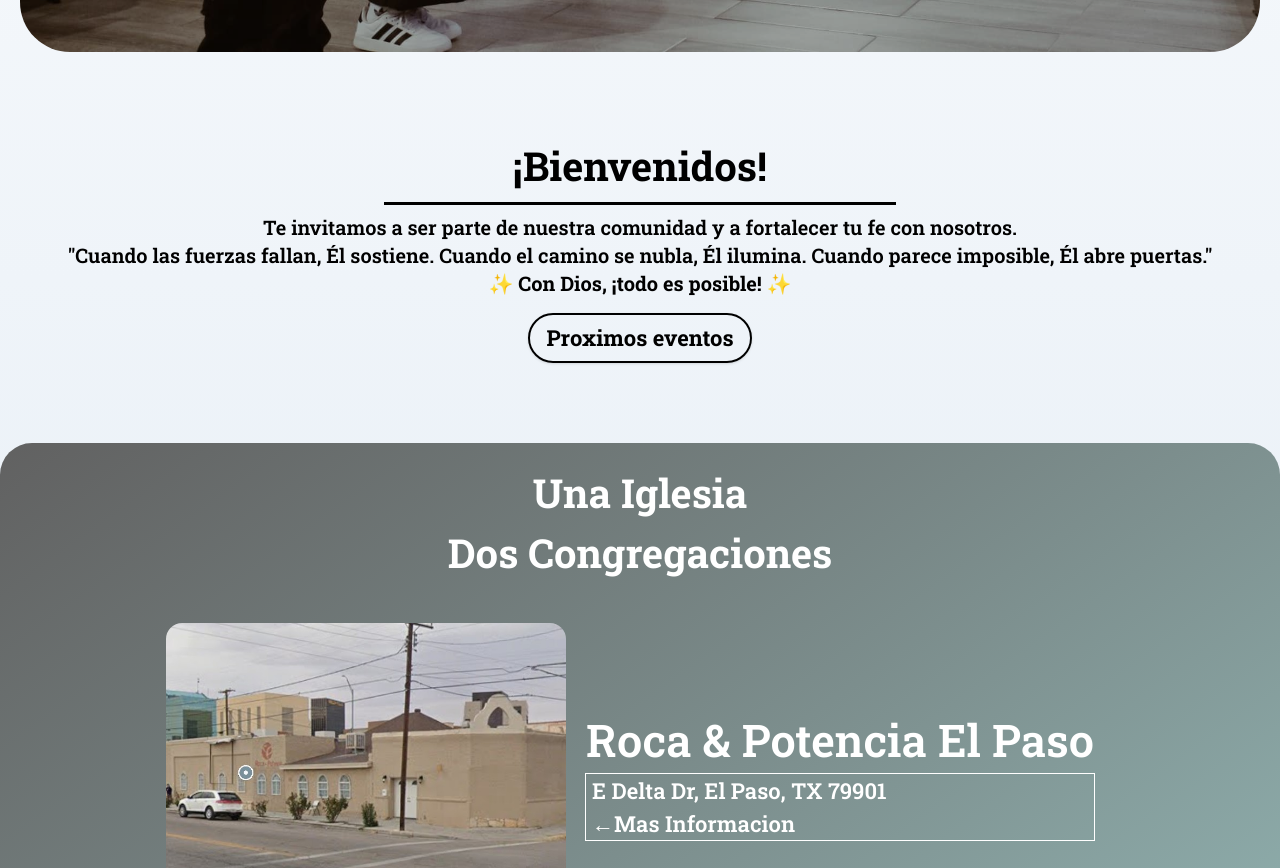
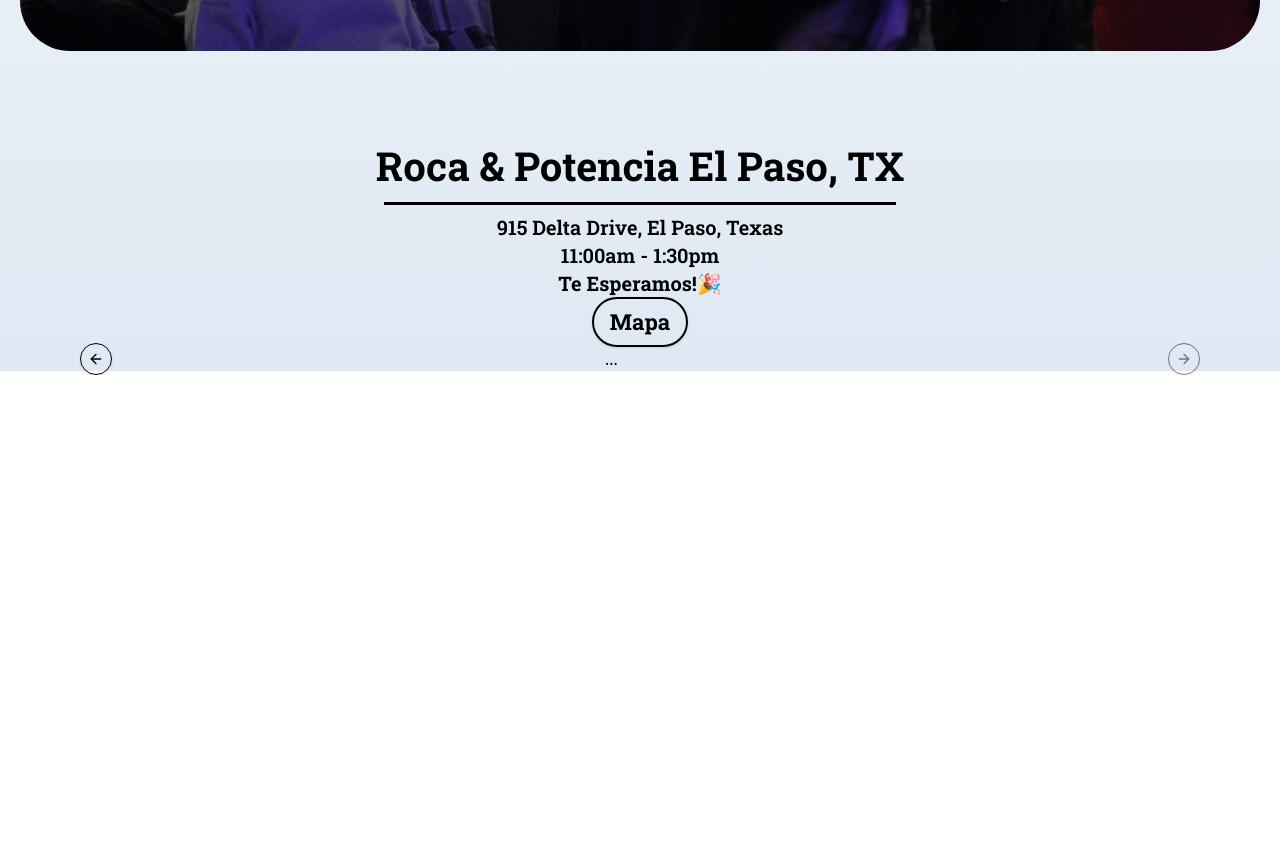
Before and after one commit to Ateran7595/Roca-Potencia, a React (Vite) app: page /serviceep in a window 1280 px wide. Shown: the part 1100-1968 px from the top of the page. After the commit the page ends 1475 px from the top, so only its background shows below. Built offline with nearby package versions, Linux system fonts and the light colour scheme.

Commit message:
Finished landing page. Moving on to show services from both locations

```diff
--- a/package.json
+++ b/package.json
@@ -14,10 +14,13 @@
     "@tailwindcss/vite": "^4.0.6",
     "class-variance-authority": "^0.7.1",
     "clsx": "^2.1.1",
+    "embla-carousel-autoplay": "^8.5.2",
+    "embla-carousel-react": "^8.5.2",
     "lucide-react": "^0.475.0",
     "react": "^19.0.0",
     "react-dom": "^19.0.0",
     "react-icons": "^5.4.0",
+    "react-router-dom": "^7.2.0",
     "tailwind-merge": "^3.0.1",
     "tailwindcss": "^4.0.6",
     "tailwindcss-animate": "^1.0.7"
--- /dev/null
+++ b/src/components/ui/carousel.jsx
@@ -0,0 +1,193 @@
+import * as React from "react"
+import useEmblaCarousel from "embla-carousel-react";
+import { ArrowLeft, ArrowRight } from "lucide-react"
+
+import { cn } from "@/lib/utils"
+import { Button } from "@/components/ui/button"
+
+const CarouselContext = React.createContext(null)
+
+function useCarousel() {
+  const context = React.useContext(CarouselContext)
+
+  if (!context) {
+    throw new Error("useCarousel must be used within a <Carousel />")
+  }
+
+  return context
+}
+
+const Carousel = React.forwardRef((
+  {
+    orientation = "horizontal",
+    opts,
+    setApi,
+    plugins,
+    className,
+    children,
+    ...props
+  },
+  ref
+) => {
+  const [carouselRef, api] = useEmblaCarousel({
+    ...opts,
+    axis: orientation === "horizontal" ? "x" : "y",
+  }, plugins)
+  const [canScrollPrev, setCanScrollPrev] = React.useState(false)
+  const [canScrollNext, setCanScrollNext] = React.useState(false)
+
+  const onSelect = React.useCallback((api) => {
+    if (!api) {
+      return
+    }
+
+    setCanScrollPrev(api.canScrollPrev())
+    setCanScrollNext(api.canScrollNext())
+  }, [])
+
+  const scrollPrev = React.useCallback(() => {
+    api?.scrollPrev()
+  }, [api])
+
+  const scrollNext = React.useCallback(() => {
+    api?.scrollNext()
+  }, [api])
+
+  const handleKeyDown = React.useCallback((event) => {
+    if (event.key === "ArrowLeft") {
+      event.preventDefault()
+      scrollPrev()
+    } else if (event.key === "ArrowRight") {
+      event.preventDefault()
+      scrollNext()
+    }
+  }, [scrollPrev, scrollNext])
+
+  React.useEffect(() => {
+    if (!api || !setApi) {
+      return
+    }
+
+    setApi(api)
+  }, [api, setApi])
+
+  React.useEffect(() => {
+    if (!api) {
+      return
+    }
+
+    onSelect(api)
+    api.on("reInit", onSelect)
+    api.on("select", onSelect)
+
+    return () => {
+      api?.off("select", onSelect)
+    };
+  }, [api, onSelect])
+
+  return (
+    (<CarouselContext.Provider
+      value={{
+        carouselRef,
+        api: api,
+        opts,
+        orientation:
+          orientation || (opts?.axis === "y" ? "vertical" : "horizontal"),
+        scrollPrev,
+        scrollNext,
+        canScrollPrev,
+        canScrollNext,
+      }}>
+      <div
+        ref={ref}
+        onKeyDownCapture={handleKeyDown}
+        className={cn("relative", className)}
+        role="region"
+        aria-roledescription="carousel"
+        {...props}>
+        {children}
+      </div>
+    </CarouselContext.Provider>)
+  );
+})
+Carousel.displayName = "Carousel"
+
+const CarouselContent = React.forwardRef(({ className, ...props }, ref) => {
+  const { carouselRef, orientation } = useCarousel()
+
+  return (
+    (<div ref={carouselRef} className="overflow-hidden">
+      <div
+        ref={ref}
+        className={cn(
+          "flex",
+          orientation === "horizontal" ? "-ml-4" : "-mt-4 flex-col",
+          className
+        )}
+        {...props} />
+    </div>)
+  );
+})
+CarouselContent.displayName = "CarouselContent"
+
+const CarouselItem = React.forwardRef(({ className, ...props }, ref) => {
+  const { orientation } = useCarousel()
+
+  return (
+    (<div
+      ref={ref}
+      role="group"
+      aria-roledescription="slide"
+      className={cn(
+        "min-w-0 shrink-0 grow-0 basis-full",
+        orientation === "horizontal" ? "pl-4" : "pt-4",
+        className
+      )}
+      {...props} />)
+  );
+})
+CarouselItem.displayName = "CarouselItem"
+
+const CarouselPrevious = React.forwardRef(({ className, variant = "outline", size = "icon", ...props }, ref) => {
+  const { orientation, scrollPrev, canScrollPrev } = useCarousel()
+
+  return (
+    (<Button
+      ref={ref}
+      variant={variant}
+      size={size}
+      className={cn("absolute  h-8 w-8 rounded-full", orientation === "horizontal"
+        ? "-left-12 top-1/2 -translate-y-1/2"
+        : "-top-12 left-1/2 -translate-x-1/2 rotate-90", className)}
+      disabled={!canScrollPrev}
+      onClick={scrollPrev}
+      {...props}>
+      <ArrowLeft className="h-4 w-4" />
+      <span className="sr-only">Previous slide</span>
+    </Button>)
+  );
+})
+CarouselPrevious.displayName = "CarouselPrevious"
+
+const CarouselNext = React.forwardRef(({ className, variant = "outline", size = "icon", ...props }, ref) => {
+  const { orientation, scrollNext, canScrollNext } = useCarousel()
+
+  return (
+    (<Button
+      ref={ref}
+      variant={variant}
+      size={size}
+      className={cn("absolute h-8 w-8 rounded-full", orientation === "horizontal"
+        ? "-right-12 top-1/2 -translate-y-1/2"
+        : "-bottom-12 left-1/2 -translate-x-1/2 rotate-90", className)}
+      disabled={!canScrollNext}
+      onClick={scrollNext}
+      {...props}>
+      <ArrowRight className="h-4 w-4" />
+      <span className="sr-only">Next slide</span>
+    </Button>)
+  );
+})
+CarouselNext.displayName = "CarouselNext"
+
+export { Carousel, CarouselContent, CarouselItem, CarouselPrevious, CarouselNext };
--- a/src/create-page/Header.jsx
+++ b/src/create-page/Header.jsx
@@ -2,12 +2,14 @@ import { Button } from '@/components/ui/button'
 
 function Header() {
   return (
-    <div className='flex justify-between items-center font-roboto bg-[linear-gradient(-20deg,#616161_0%,#9bc5c3_100%)] p-6'>
-      <div className='flex items-center gap-2 transition-transform hover:scale-105 cursor-pointer'>
-        <img src="/RPlogo.png" alt="logo" className='w-[90px] h-[90px]' />
-        <p className='font-bold text-[35px] text-white'>Roca & Potencia</p>
-      </div>
-      <div className='flex gap-5'>
+    <div className='flex justify-between items-center font-roboto bg-[linear-gradient(-20deg,#616161_0%,#9bc5c3_100%)] p-6' >
+      <a href="/">
+        <div className='flex items-center gap-2 transition-transform hover:scale-105 cursor-pointer' data-aos="fade-zoom-in" >
+          <img src="/RPlogo.png" alt="logo" className='w-[90px] h-[90px]' />
+          <p className='font-bold text-[35px] text-white'>Roca & Potencia</p>
+        </div>
+      </a>
+      <div className='flex gap-5' data-aos="fade-zoom-in" >
         <a href="#service"><Button className="text-white shadow-2xl text-[22px] font-bold w-[150px] h-[50px] rounded-[100px] border-3 border-white cursor-pointer transition-transform hover:scale-105 hover:opacity-70">Servicios</Button></a>
         <Button className="text-white shadow-2xl text-[22px] font-bold w-[150px] h-[50px] rounded-[100px] border-3 border-white cursor-pointer transition-transform hover:scale-105 hover:opacity-70">Eventos</Button>
         <Button className="text-white shadow-2xl text-[22px] font-bold w-[150px] h-[50px] rounded-[100px] border-3 border-white cursor-pointer transition-transform hover:scale-105 hover:opacity-70 ">Acerca</Button>
--- a/src/create-page/Hero.jsx
+++ b/src/create-page/Hero.jsx
@@ -2,8 +2,6 @@ import { Button } from "@/components/ui/button"
 import Services from "./Services"
 import { FaFacebook } from "react-icons/fa";
 import { FaYoutube } from "react-icons/fa";
-
-
 
 function Hero() {
 
--- /dev/null
+++ b/src/create-page/ServiceEP.jsx
@@ -0,0 +1,51 @@
+import { Button } from '@/components/ui/button'
+import Header from './Header'
+import {
+    Carousel,
+    CarouselContent,
+    CarouselItem,
+    CarouselNext,
+    CarouselPrevious,
+  } from "@/components/ui/carousel"
+  import Autoplay from "embla-carousel-autoplay"
+
+function ServiceEP() {
+  return (
+    <div className="bg-gradient-to-t from-[#dfe9f3] to-white ">
+        <Header />
+      <div className="bg-[linear-gradient(-20deg,#616161_0%,#9bc5c3_100%)] flex flex-col items-center justify-center w-full p-5 h-[900px] relative">
+        <div className="relative w-full flex items-center justify-center">
+          <img src="/rocaEP.jpg" alt="roca5" className="w-[1300px] rounded-[50px] brightness-70 relative top-[150px] object-cover" data-aos="fade-up" />
+          <div className="absolute text-[100px] text-white bottom-[610px] text-center" data-aos="fade-down">
+            <h1 className="font-semibold " data-aos="fade-down">Roca & Potencia El Paso</h1>
+            <p className="text-[36px] font-semibold outline">Todo es posible si puedes creer</p>
+          </div>
+        </div>
+      </div>
+      <div className="mt-[200px] text-xl font-roboto text-center font-semibold animate">
+        <div data-aos="fade-zoom-in"
+            data-aos-easing="ease-in-back"
+            data-aos-offset="0">
+            <h1 className="text-[40px] font-bold">Roca & Potencia El Paso, TX</h1>
+            <div className="border-b-3 w-[40%] m-auto mt-2 mb-2"></div>
+            <p>915 Delta Drive, El Paso, Texas</p>
+            <p>11:00am - 1:30pm</p>
+            <p className="font-bold">Te Esperamos!🎉</p>
+            <Button className="text-[22px] font-bold h-[50px] rounded-[100px] border-2 border-black cursor-pointer">Mapa</Button>
+        </div>
+      </div>
+        <Carousel plugins={[Autoplay({ delay: 2000, }), ]} className="flex w-[80%] m-auto items-center justify-center" >
+            <CarouselContent>
+                <CarouselItem>...</CarouselItem>
+                <CarouselItem>...</CarouselItem>
+                <CarouselItem>...</CarouselItem>
+            </CarouselContent>
+            <CarouselPrevious />
+            <CarouselNext />
+        </Carousel>
+
+    </div>
+  )
+}
+
+export default ServiceEP
--- /dev/null
+++ b/src/create-page/ServiceJZ.jsx
@@ -0,0 +1,11 @@
+import Header from './Header'
+
+function ServiceJZ() {
+  return (
+    <div>
+        <Header  />
+    </div>
+  )
+}
+
+export default ServiceJZ
--- a/src/create-page/Services.jsx
+++ b/src/create-page/Services.jsx
@@ -1,3 +1,4 @@
+import { Link } from "react-router-dom"
 
 function Services() {
 
@@ -5,14 +6,18 @@ function Services() {
     <div id="service" className="font-roboto flex flex-col justify-center items-center mt-[80px] pb-[100px] text-white bg-gradient-to-tl from-[#9bc5c3] to-[#616161] rounded-t-4xl rounded-b-4xl">
       <h1 className="text-[40px] font-bold pt-5 text-center">Una Iglesia<br></br> Dos Congregaciones</h1>
       <div>
-        <div className="flex mt-10 cursor-pointer " >
+        <Link to={'/serviceep'}>
+          <div className="flex mt-10 p-3 cursor-pointer transition-transform hover:scale-105 hover:shadow-2xl hover:border-2 hover:border-white hover:rounded-2xl" data-aos="fade-right" >
             <div><img src="/rep.jpg" alt="rocaElPaso" className="w-[400px] h-[300px] object-cover rounded-2xl" /></div>
             <div className="flex flex-col justify-center p-5 font-semibold">
               <h1 className="text-[45px]">Roca & Potencia El Paso</h1>
               <p className="text-[22px] pl-1.5 outline">E Delta Dr, El Paso, TX 79901<br></br>←Mas Informacion</p>
             </div>
           </div>
-        <div className="flex mt-10 cursor-pointer">
+        </Link>
+
+        <Link to={'/servicejz'}>
+          <div className="flex mt-10 p-3 cursor-pointer transition-transform hover:scale-105 hover:shadow-2xl hover:border-2 hover:border-white hover:rounded-2xl" data-aos="fade-left">
             <div className="flex flex-col justify-center p-5 font-semibold text-end">
               <h1 className="text-[45px]">Roca & Potencia Juarez</h1>
               <p className="text-[22px] pr-1.5 outline">E Delta Dr, El Paso, TX 79901<br></br>Mas Informacion→</p>
@@ -20,6 +25,7 @@ function Services() {
             </div>
             <div><img src="/RJ.jpg" alt="rocaElPaso" className="w-[400px] h-[300px] object-cover rounded-2xl" /></div>
           </div>
+        </Link>
       </div>
     </div>
   )
--- a/src/main.jsx
+++ b/src/main.jsx
@@ -2,10 +2,29 @@ import { StrictMode } from 'react'
 import { createRoot } from 'react-dom/client'
 import './index.css'
 import App from './App.jsx'
+import { createBrowserRouter } from 'react-router-dom'
+import { RouterProvider } from 'react-router'
+import ServiceJZ from './create-page/ServiceJZ'
+import ServiceEP from './create-page/ServiceEP'
+
+const router = createBrowserRouter([
+  {
+    path:'/',
+    element:<App />
+  },
+  {
+    path:'/servicejz',
+    element:<ServiceJZ />
+  },
+  {
+    path:'/serviceep',
+    element: <ServiceEP />
+  }
+])
 
 createRoot(document.getElementById('root')).render(
   <StrictMode>
-    <App />
+    <RouterProvider router={router} />
   </StrictMode>,
 )
 
```
Also changed, not shown: public/rocaEP.jpg (added), 1 other file (tests, documents, lock files or other folders). Lines whose indentation alone changed are shown as unchanged.
